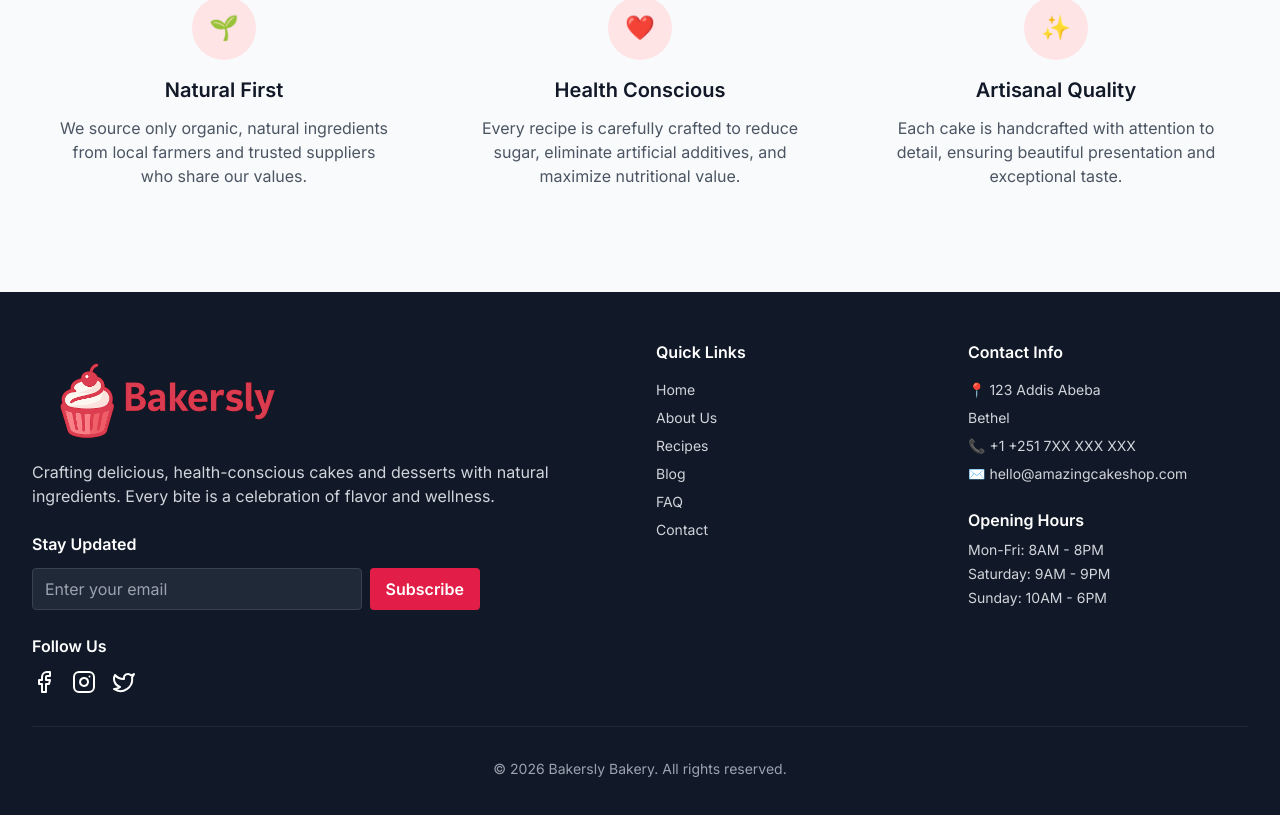
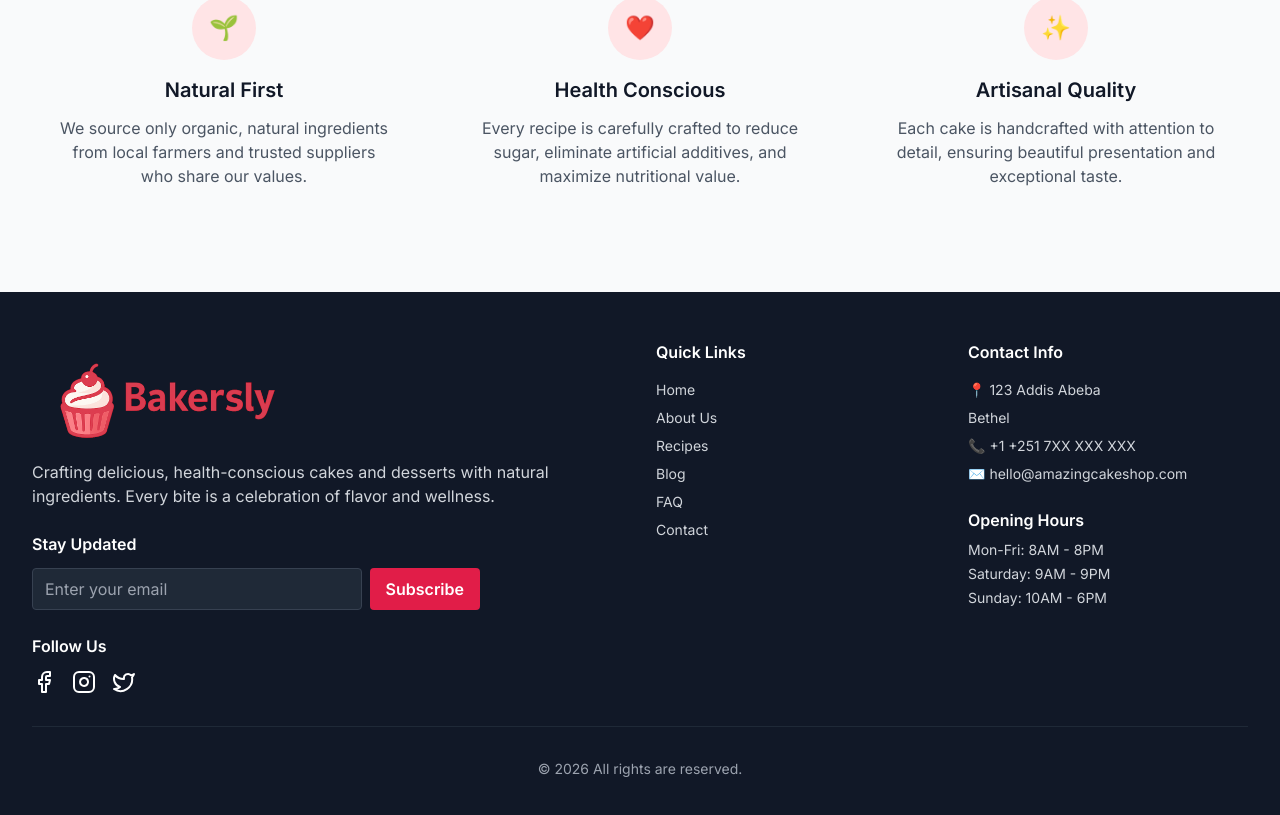
Before and after one commit to SifenAbduselam/booking_system, a React (Vite) app: page / in a window 1280 px wide. Shown: the part 2652-3467 px from the top of the page. Built offline with nearby package versions, Linux system fonts and the light colour scheme.

Commit message:
reservation

```diff
--- a/src/components/Footer.tsx
+++ b/src/components/Footer.tsx
@@ -157,7 +157,7 @@ const Footer = () => {
 
         <div className="border-t border-gray-800 mt-8 pt-8 text-center">
           <p className="text-sm text-gray-400">
-            © {currentYear} Bakersly Bakery. All rights reserved.
+            © {currentYear} All rights are reserved.
           </p>
         </div>
       </div>
```
